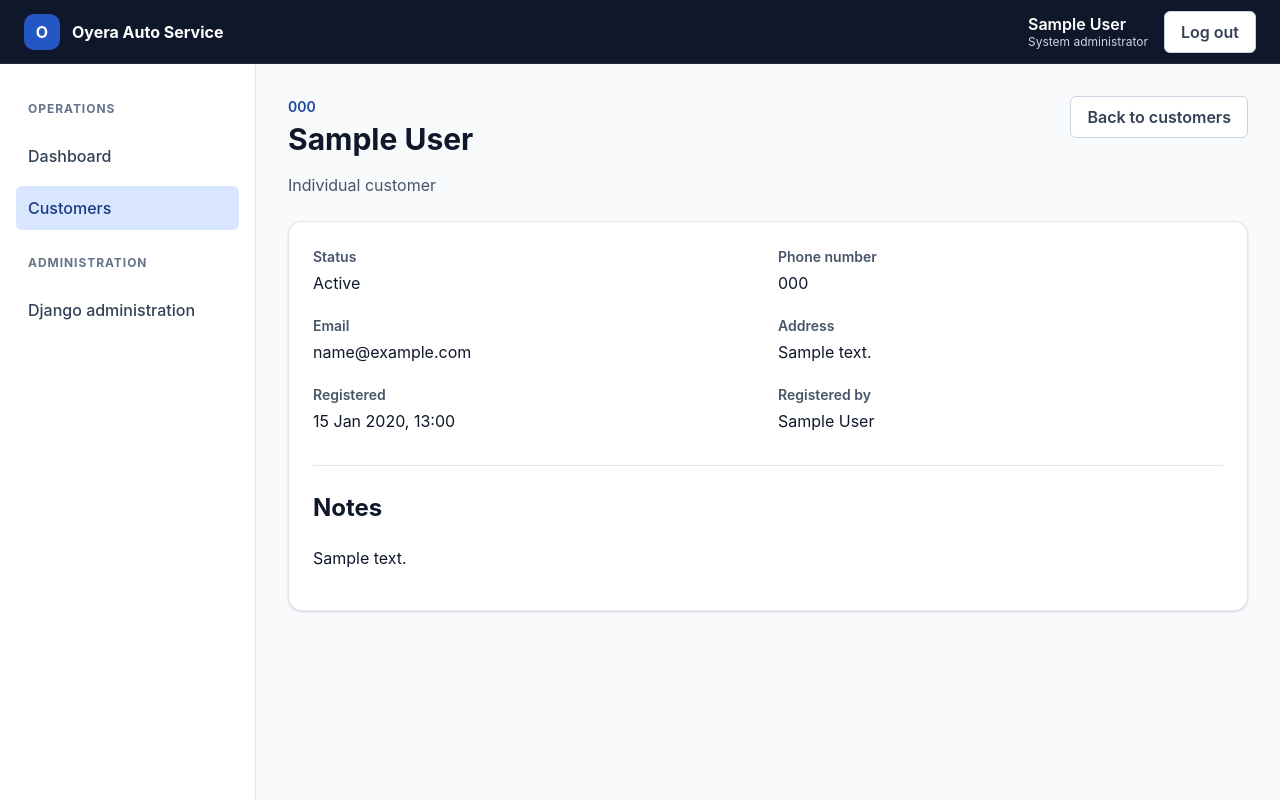
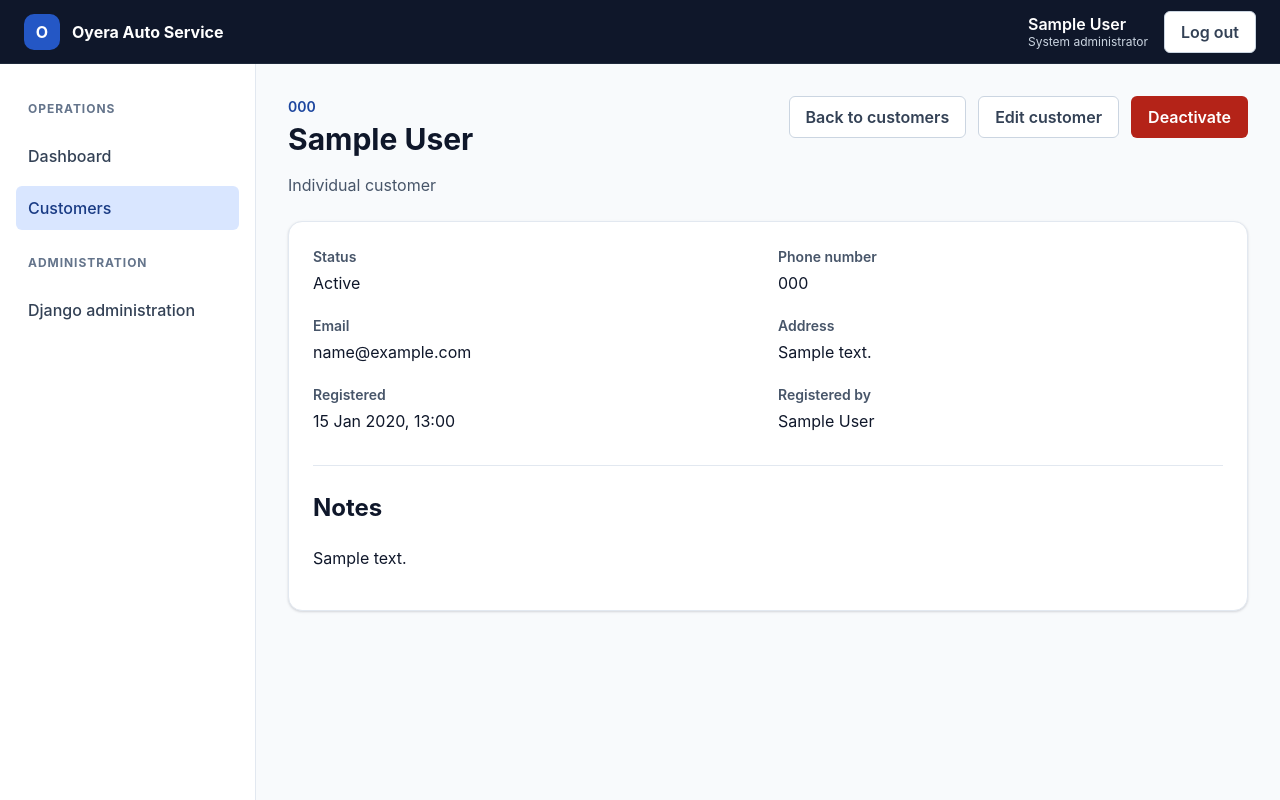
Before and after one commit to moaz-alnor/oyera-auto-service-system, a Django app: page /customers/1/ in a window 1280 px wide. Run offline with Django 5.2, Linux system fonts and the light colour scheme; a user stored in the database is signed in; tables that the repository leaves empty hold one stand-in row (values such as "Sample post").

Commit message:
feat(customers): add update and status controls

```diff
--- a/src/apps/customers/selectors.py
+++ b/src/apps/customers/selectors.py
@@ -61,20 +61,19 @@ def find_possible_customer_duplicates(
     name: str,
     phone_number: str,
     email: str = "",
+    exclude_customer_id: int | None = None,
 ) -> QuerySet[Customer]:
-    """Return existing customers that may represent the same customer.
-
-    Phone-number matches are treated as the strongest signal. Exact
-    normalized name and email matches are also returned for employee
-    review.
+    """Return existing records that may represent the same customer.
 
     Args:
         name: Proposed customer or company name.
         phone_number: Proposed customer phone number.
         email: Optional proposed email address.
+        exclude_customer_id: Customer that should not be compared with
+            itself during an update.
 
     Returns:
-        Existing active and inactive possible duplicate customers.
+        Active and inactive possible duplicate customers.
     """
 
     normalized_name = normalize_customer_name(name)
@@ -88,9 +87,13 @@ def find_possible_customer_duplicates(
     if normalized_email:
         duplicate_filter |= Q(email__iexact=normalized_email)
 
+    customers = Customer.objects.filter(duplicate_filter)
+
+    if exclude_customer_id is not None:
+        customers = customers.exclude(pk=exclude_customer_id)
+
     return (
-        Customer.objects.filter(duplicate_filter)
-        .select_related(
+        customers.select_related(
             "created_by",
             "updated_by",
         )
--- a/src/apps/customers/templates/customers/customer_detail.html
+++ b/src/apps/customers/templates/customers/customer_detail.html
@@ -18,12 +18,59 @@
             </p>
         </div>
 
+        <div class="page-actions">
             <a
                 class="button button--secondary"
                 href="{% url 'customers:list' %}"
             >
                 Back to customers
             </a>
+
+            {% if perms.customers.change_customer %}
+                <a
+                    class="button button--secondary"
+                    href="{% url 'customers:update' customer.pk %}"
+                >
+                    Edit customer
+                </a>
+            {% endif %}
+
+            {% if customer.is_active %}
+                {% if perms.customers.deactivate_customer %}
+                    <form
+                        class="inline-form"
+                        method="post"
+                        action="{% url 'customers:deactivate' customer.pk %}"
+                    >
+                        {% csrf_token %}
+
+                        <button
+                            class="button button--danger"
+                            type="submit"
+                        >
+                            Deactivate
+                        </button>
+                    </form>
+                {% endif %}
+            {% else %}
+                {% if perms.customers.reactivate_customer %}
+                    <form
+                        class="inline-form"
+                        method="post"
+                        action="{% url 'customers:reactivate' customer.pk %}"
+                    >
+                        {% csrf_token %}
+
+                        <button
+                            class="button button--primary"
+                            type="submit"
+                        >
+                            Reactivate
+                        </button>
+                    </form>
+                {% endif %}
+            {% endif %}
+        </div>
     </header>
 
     <section class="card">
--- a/src/apps/customers/urls.py
+++ b/src/apps/customers/urls.py
@@ -18,6 +18,21 @@ urlpatterns = [
         name="create",
     ),
     path(
+        "<int:customer_id>/edit/",
+        views.customer_update,
+        name="update",
+    ),
+    path(
+        "<int:customer_id>/deactivate/",
+        views.customer_deactivate,
+        name="deactivate",
+    ),
+    path(
+        "<int:customer_id>/reactivate/",
+        views.customer_reactivate,
+        name="reactivate",
+    ),
+    path(
         "<int:customer_id>/",
         views.customer_detail,
         name="detail",
--- a/src/apps/customers/views.py
+++ b/src/apps/customers/views.py
@@ -6,6 +6,8 @@ from django.contrib import messages
 from django.core.paginator import Paginator
 from django.http import Http404, HttpRequest, HttpResponse
 from django.shortcuts import redirect, render
+from django.urls import reverse
+from django.views.decorators.http import require_POST
 
 from apps.accounts.decorators import employee_permission_required
 from apps.accounts.models import User
@@ -13,7 +15,10 @@ from apps.customers.constants import (
     CustomerPermissionName,
     CustomerType,
 )
-from apps.customers.forms import CustomerRegistrationForm
+from apps.customers.forms import (
+    CustomerRegistrationForm,
+    CustomerUpdateForm,
+)
 from apps.customers.models import Customer
 from apps.customers.selectors import (
     find_possible_customer_duplicates,
@@ -22,7 +27,11 @@ from apps.customers.selectors import (
 )
 from apps.customers.services.customers import (
     RegisterCustomerCommand,
+    UpdateCustomerCommand,
+    deactivate_customer,
+    reactivate_customer,
     register_customer,
+    update_customer,
 )
 
 
@@ -108,10 +117,29 @@ def customer_create(request: HttpRequest) -> HttpResponse:
         "customers/customer_form.html",
         {
             "form": form,
+            "page_title": "Register customer",
+            "page_description": (
+                "Search results and duplicate warnings help prevent "
+                "multiple records for the same customer."
+            ),
+            "submit_label": "Register customer",
+            "cancel_url": reverse("customers:list"),
             "possible_duplicates": possible_duplicates,
             "duplicate_confirmation_required": (duplicate_confirmation_required),
         },
     )
+
+
+def _get_customer_or_404(
+    *,
+    customer_id: int,
+) -> Customer:
+    """Return a customer or raise an HTTP 404 response."""
+
+    try:
+        return get_customer_by_id(customer_id=customer_id)
+    except Customer.DoesNotExist as exc:
+        raise Http404("Customer not found.") from exc
 
 
 @employee_permission_required(CustomerPermissionName.VIEW_CUSTOMER.value)
@@ -121,13 +149,145 @@ def customer_detail(
 ) -> HttpResponse:
     """Display one customer record."""
 
-    try:
-        customer = get_customer_by_id(customer_id=customer_id)
-    except Customer.DoesNotExist as exc:
-        raise Http404("Customer not found.") from exc
+    customer = _get_customer_or_404(customer_id=customer_id)
 
     return render(
         request,
         "customers/customer_detail.html",
         {"customer": customer},
     )
+
+
+@employee_permission_required(CustomerPermissionName.CHANGE_CUSTOMER.value)
+def customer_update(
+    request: HttpRequest,
+    customer_id: int,
+) -> HttpResponse:
+    """Update a customer after reviewing possible duplicates."""
+
+    customer = _get_customer_or_404(customer_id=customer_id)
+
+    duplicate_confirmation_required = False
+    possible_duplicates = Customer.objects.none()
+
+    if request.method == "POST":
+        form = CustomerUpdateForm(
+            request.POST,
+            instance=customer,
+        )
+
+        if form.is_valid():
+            possible_duplicates = find_possible_customer_duplicates(
+                name=form.cleaned_data["name"],
+                phone_number=form.cleaned_data["phone_number"],
+                email=form.cleaned_data["email"],
+                exclude_customer_id=customer_id,
+            )
+
+            duplicate_confirmed = form.cleaned_data["confirm_duplicate"]
+
+            if possible_duplicates.exists() and not duplicate_confirmed:
+                duplicate_confirmation_required = True
+            else:
+                actor = cast(User, request.user)
+
+                updated_customer = update_customer(
+                    actor=actor,
+                    customer_id=customer_id,
+                    command=UpdateCustomerCommand(
+                        customer_type=CustomerType(form.cleaned_data["customer_type"]),
+                        name=form.cleaned_data["name"],
+                        phone_number=form.cleaned_data["phone_number"],
+                        email=form.cleaned_data["email"],
+                        address=form.cleaned_data["address"],
+                        notes=form.cleaned_data["notes"],
+                    ),
+                )
+
+                messages.success(
+                    request,
+                    (
+                        f"Customer "
+                        f"{updated_customer.customer_number} "
+                        "was updated successfully."
+                    ),
+                )
+
+                return redirect(
+                    "customers:detail",
+                    customer_id=customer_id,
+                )
+    else:
+        form = CustomerUpdateForm(instance=customer)
+
+    return render(
+        request,
+        "customers/customer_form.html",
+        {
+            "form": form,
+            "customer": customer,
+            "page_title": "Edit customer",
+            "page_description": (
+                "Update the customer's current contact and profile information."
+            ),
+            "submit_label": "Save changes",
+            "cancel_url": reverse(
+                "customers:detail",
+                args=(customer_id,),
+            ),
+            "possible_duplicates": possible_duplicates,
+            "duplicate_confirmation_required": (duplicate_confirmation_required),
+        },
+    )
+
+
+@employee_permission_required(CustomerPermissionName.DEACTIVATE_CUSTOMER.value)
+@require_POST
+def customer_deactivate(
+    request: HttpRequest,
+    customer_id: int,
+) -> HttpResponse:
+    """Deactivate a customer without deleting their history."""
+
+    _get_customer_or_404(customer_id=customer_id)
+
+    customer = deactivate_customer(
+        actor=cast(User, request.user),
+        customer_id=customer_id,
+    )
+
+    messages.success(
+        request,
+        f"Customer {customer.customer_number} was deactivated.",
+    )
+
+    return redirect(
+        "customers:detail",
+        customer_id=customer_id,
+    )
+
+
+@employee_permission_required(CustomerPermissionName.REACTIVATE_CUSTOMER.value)
+@require_POST
+def customer_reactivate(
+    request: HttpRequest,
+    customer_id: int,
+) -> HttpResponse:
+    """Reactivate a previously inactive customer."""
+
+    _get_customer_or_404(customer_id=customer_id)
+
+    customer = reactivate_customer(
+        actor=cast(User, request.user),
+        customer_id=customer_id,
+    )
+
+    messages.success(
+        request,
+        f"Customer {customer.customer_number} was reactivated.",
+    )
+
+    return redirect(
+        "customers:detail",
+        customer_id=customer_id,
+    )
--- a/src/static/css/components.css
+++ b/src/static/css/components.css
@@ -429,3 +429,38 @@
         flex-direction: column-reverse;
     }
 }
+
+/* Destructive and grouped actions */
+
+.button--danger {
+    color: var(--color-white);
+    background: var(--color-danger);
+}
+
+.button--danger:hover {
+    background: #912018;
+}
+
+.page-actions {
+    display: flex;
+    flex-wrap: wrap;
+    align-items: center;
+    justify-content: flex-end;
+    gap: var(--space-3);
+}
+
+.inline-form {
+    margin: 0;
+}
+
+@media (max-width: 48rem) {
+    .page-actions {
+        width: 100%;
+        align-items: stretch;
+        flex-direction: column;
+    }
+
+    .page-actions .button {
+        width: 100%;
+    }
+}
```
Also changed, not shown: src/apps/customers/forms.py (+16 -4 lines), src/apps/customers/services/customers.py (+69 -0 lines), src/apps/customers/templates/customers/customer_form.html (+11 -16 lines), src/apps/customers/tests/test_selectors.py (+18 -0 lines), src/apps/customers/tests/test_services.py (+79 -0 lines), src/apps/customers/tests/test_views.py (+141 -0 lines). Lines whose indentation alone changed are shown as unchanged.
